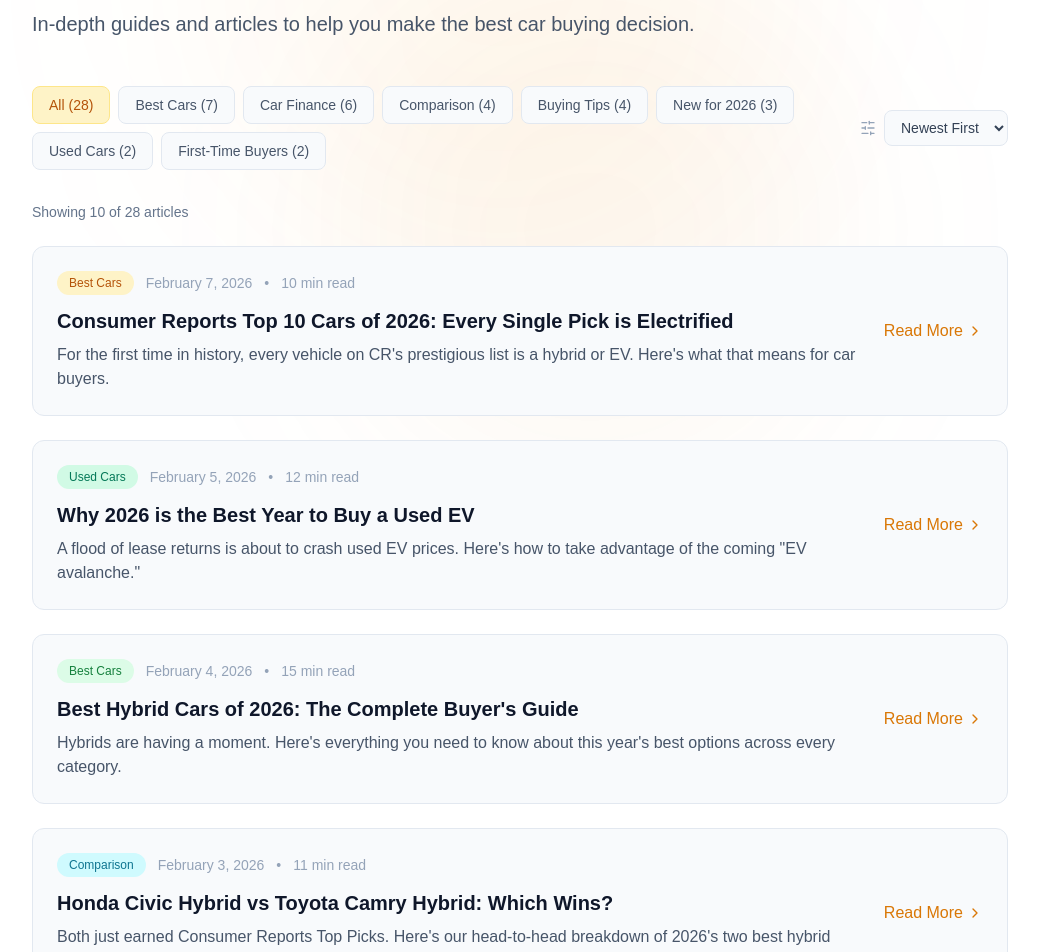
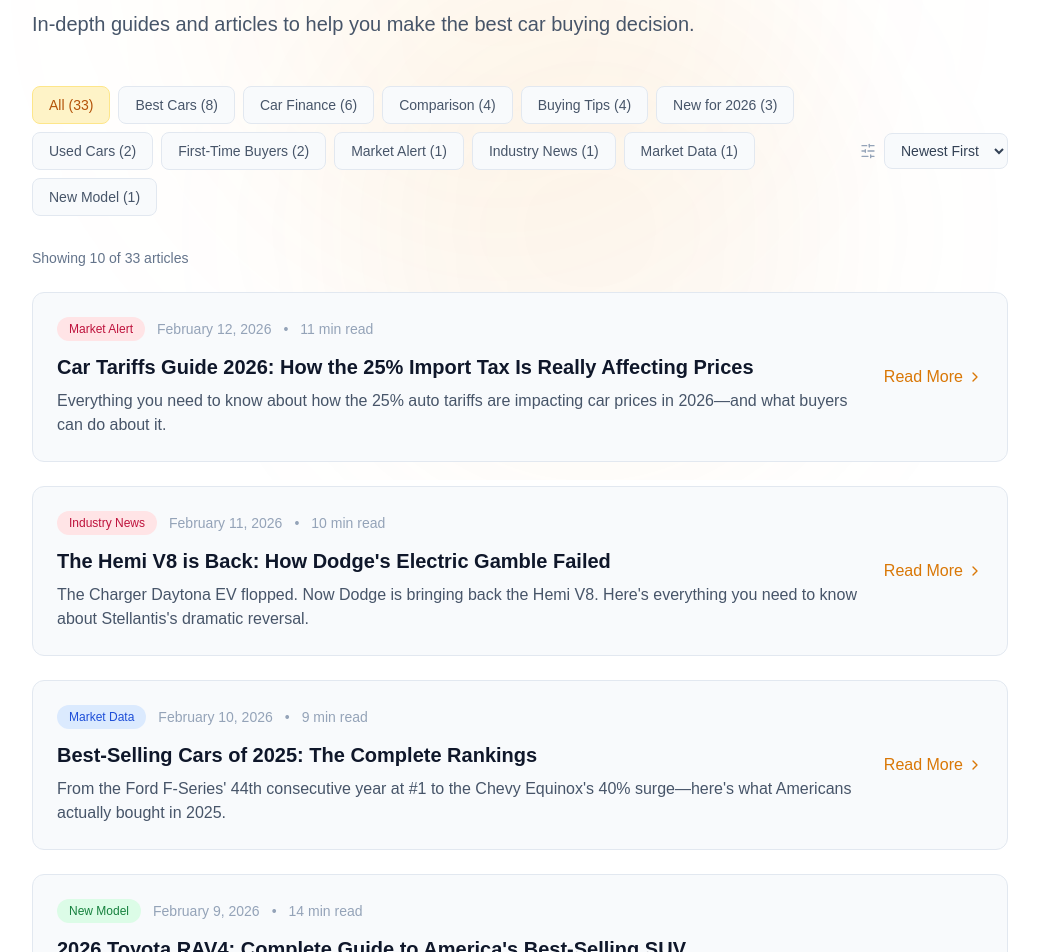
Before and after one commit to T-fps/autowizard, a Next.js app: page /blog in a window 1280 px wide. Shown: the part 320-1272 px from the top of the page, without its empty margins (120-1159 px from the left). Built offline with nearby package versions, Linux system fonts and the light colour scheme.

Commit message:
Add files via upload

```diff
--- a/app/blog/page.tsx
+++ b/app/blog/page.tsx
@@ -6,7 +6,58 @@ import { ChevronRight, BookOpen, ChevronLeft, SlidersHorizontal, ChevronDown } f
 import PageWrapper from '../components/shared/PageWrapper';
 
 const blogPosts = [
-  // NEW FEBRUARY 2026 ARTICLES
+  // NEW FEBRUARY 2026 ARTICLES - PART 2 (Feb 8-12)
+  {
+    slug: 'car-tariffs-guide-2026',
+    title: 'Car Tariffs Guide 2026: How the 25% Import Tax Is Really Affecting Prices',
+    description: 'Everything you need to know about how the 25% auto tariffs are impacting car prices in 2026—and what buyers can do about it.',
+    category: 'Market Alert',
+    categoryColor: 'rose',
+    date: 'February 12, 2026',
+    dateSort: '2026-02-12',
+    readTime: '11 min read'
+  },
+  {
+    slug: 'dodge-charger-hemi-v8-return',
+    title: 'The Hemi V8 is Back: How Dodge\'s Electric Gamble Failed',
+    description: 'The Charger Daytona EV flopped. Now Dodge is bringing back the Hemi V8. Here\'s everything you need to know about Stellantis\'s dramatic reversal.',
+    category: 'Industry News',
+    categoryColor: 'rose',
+    date: 'February 11, 2026',
+    dateSort: '2026-02-11',
+    readTime: '10 min read'
+  },
+  {
+    slug: 'best-selling-cars-2025',
+    title: 'Best-Selling Cars of 2025: The Complete Rankings',
+    description: 'From the Ford F-Series\' 44th consecutive year at #1 to the Chevy Equinox\'s 40% surge—here\'s what Americans actually bought in 2025.',
+    category: 'Market Data',
+    categoryColor: 'blue',
+    date: 'February 10, 2026',
+    dateSort: '2026-02-10',
+    readTime: '9 min read'
+  },
+  {
+    slug: '2026-toyota-rav4-guide',
+    title: '2026 Toyota RAV4: Complete Guide to America\'s Best-Selling SUV',
+    description: 'The sixth-generation RAV4 is here—and it\'s hybrid-only. Here\'s everything you need to know about the redesigned compact SUV.',
+    category: 'New Model',
+    categoryColor: 'green',
+    date: 'February 9, 2026',
+    dateSort: '2026-02-09',
+    readTime: '14 min read'
+  },
+  {
+    slug: 'best-suvs-2026',
+    title: 'Best SUVs of 2026: Our Top Picks in Every Category',
+    description: 'From affordable subcompacts to luxury three-rows, here are the standouts worth your money in 2026.',
+    category: 'Best Cars',
+    categoryColor: 'amber',
+    date: 'February 8, 2026',
+    dateSort: '2026-02-08',
+    readTime: '16 min read'
+  },
+  // NEW FEBRUARY 2026 ARTICLES - PART 1 (Feb 1-7)
   {
     slug: 'consumer-reports-top-10-2026',
     title: 'Consumer Reports Top 10 Cars of 2026: Every Single Pick is Electrified',
```
